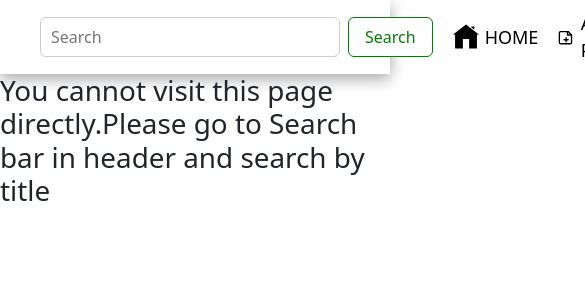
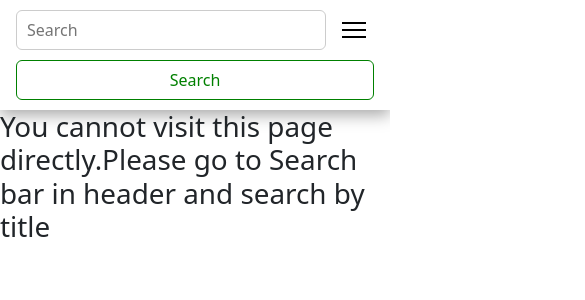
Before and after one commit to MudassirAli399/Blogging_website, a React (Vite) app in the folder Project_Blog_Frontend/: page /Search in a window 390 px wide. Shown: the top 300 px of the page, 585 px wide, since content can reach past the window. Built offline with nearby package versions, Linux system fonts and the light colour scheme.

Commit message:
Responsiveness done

```diff
--- a/Project_Blog_Frontend/src/Pages/Body.jsx
+++ b/Project_Blog_Frontend/src/Pages/Body.jsx
@@ -70,7 +70,7 @@ export default function Postdetails(){
   (
 
     <div className="container" >
-      <div className="row" >
+      <div className="row"  >
 
       {Posts && Posts.map((post) => {
         if(post.id == id){return(<PostCard  image={`https://blogging-website.site/${post.IMAGE}`} Title={post.TITLE} Summary={post.SUMMARY} button={true} Content={post.CONTENT} date={post.date} id={nanoid()} />)
--- a/Project_Blog_Frontend/src/Pages/Header.jsx
+++ b/Project_Blog_Frontend/src/Pages/Header.jsx
@@ -101,6 +101,27 @@ export default function Header() {
     }
 
   }, [SearchText]);
+  const [menuOpen, setMenuOpen] = React.useState(false);
+const [isMobile, setIsMobile] = React.useState(window.innerWidth < 768);
+
+React.useEffect(() => {
+
+    const handleResize = () => {
+        const mobile = window.innerWidth < 768;
+        setIsMobile(mobile);
+        if (!mobile) setMenuOpen(false); // desktop pe menu hamesha khula treat hota hai
+    };
+
+    handleResize();
+
+    window.addEventListener("resize", handleResize);
+
+    return () => {
+        window.removeEventListener("resize", handleResize);
+    };
+
+}, []);
+
 
 
 
@@ -197,18 +218,21 @@ export default function Header() {
           width: "100%",
           backgroundColor: "#ffffff",
           boxShadow: "rgba(0, 0, 0, 0.35) 0px 5px 15px",
-          padding: "10px 40px",
+          padding: isMobile ? "10px 16px" : "10px 40px",
           display: "flex",
-          alignItems: "center",
+          flexDirection: isMobile ? "column" : "row",
+          alignItems: isMobile ? "stretch" : "center",
           justifyContent: "space-between",
-          gap: "20px",
+          gap: isMobile ? "10px" : "20px",
         }}
       >
 
-        {/* Search Bar */}
-        <div style={{ display: "flex", gap: "8px" }}>
+        {/* Top row: Search Bar + Hamburger */}
+        <div style={{ display: "flex", alignItems: "center", justifyContent: "space-between", gap: "8px" }}>
+
+          <div style={{ display: "flex", gap: "8px", flex: 1 }}>
             <input
-            style={{ width: "300px", height: "40px", padding: "0 10px", borderRadius: "6px", border: "1px solid #ccc" }}
+              style={{ width: isMobile ? "100%" : "300px", height: "40px", padding: "0 10px", borderRadius: "6px", border: "1px solid #ccc" }}
               type="text"
               placeholder="Search"
               value={SearchText}
@@ -216,37 +240,90 @@ export default function Header() {
                 setSearchText(e.target.value)
               }}
             />
+            {!isMobile && (
               <Link to="Search"><button onClick={
                 handlesumbit
-            // ()=>{if(TextSearched == SearchText) return; else setTextSearched(SearchText)}
-
               }
                 style={{ height: "40px", padding: "0 16px", borderRadius: "6px", border: "1px solid green", color: "green", backgroundColor: "white", cursor: "pointer" }}
                 type="button"
               >
                 Search
               </button></Link>
+            )}
           </div>
 
+          {/* Hamburger - mobile only */}
+          {isMobile && (
+            <button
+              onClick={() => setMenuOpen(!menuOpen)}
+              style={{
+                width: "40px",
+                height: "40px",
+                flexShrink: 0,
+                background: "transparent",
+                border: "none",
+                cursor: "pointer",
+                display: "flex",
+                flexDirection: "column",
+                justifyContent: "center",
+                alignItems: "center",
+                gap: "5px",
+              }}
+              aria-label="Toggle menu"
+            >
+              <span style={{
+                display: "block", width: "24px", height: "2px", backgroundColor: "black",
+                transform: menuOpen ? "rotate(45deg) translate(5px, 5px)" : "none",
+                transition: "transform 0.2s"
+              }} />
+              <span style={{
+                display: "block", width: "24px", height: "2px", backgroundColor: "black",
+                opacity: menuOpen ? 0 : 1,
+                transition: "opacity 0.2s"
+              }} />
+              <span style={{
+                display: "block", width: "24px", height: "2px", backgroundColor: "black",
+                transform: menuOpen ? "rotate(-45deg) translate(5px, -5px)" : "none",
+                transition: "transform 0.2s"
+              }} />
+            </button>
+          )}
+
+        </div>
+
+        {/* Mobile search button, shown below input when on mobile */}
+        {isMobile && (
+          <Link to="Search" style={{ width: "100%" }}>
+            <button onClick={handlesumbit}
+              style={{ width: "100%", height: "40px", padding: "0 16px", borderRadius: "6px", border: "1px solid green", color: "green", backgroundColor: "white", cursor: "pointer" }}
+              type="button"
+            >
+              Search
+            </button>
+          </Link>
+        )}
+
+        {/* Collapsible nav section */}
+        <div style={{
+          display: (isMobile && !menuOpen) ? "none" : "flex",
+          flexDirection: isMobile ? "column" : "row",
+          alignItems: isMobile ? "stretch" : "center",
+          justifyContent: isMobile ? "flex-start" : "space-between",
+          gap: isMobile ? "12px" : "20px",
+          width: isMobile ? "100%" : "auto",
+        }}>
+
         {/* HOME */}
-        <NavLink to="Home" style={navlinkStyle}>
+        <NavLink to="Home" style={navlinkStyle} onClick={() => setMenuOpen(false)}>
           <svg xmlns="http://www.w3.org/2000/svg" width="26" height="26" viewBox="0 0 50 50">
             <path fill="currentColor" d="M 25 1.0507812 C 24.7825 1.0507812 24.565859 1.1197656 24.380859 1.2597656 L 1.3808594 19.210938 C 0.95085938 19.550938 0.8709375 20.179141 1.2109375 20.619141 C 1.5509375 21.049141 2.1791406 21.129062 2.6191406 20.789062 L 4 19.710938 L 4 46 C 4 46.55 4.45 47 5 47 L 19 47 L 19 29 L 31 29 L 31 47 L 45 47 C 45.55 47 46 46.55 46 46 L 46 19.710938 L 47.380859 20.789062 C 47.570859 20.929063 47.78 21 48 21 C 48.3 21 48.589063 20.869141 48.789062 20.619141 C 49.129063 20.179141 49.049141 19.550938 48.619141 19.210938 L 25.619141 1.2597656 C 25.434141 1.1197656 25.2175 1.0507812 25 1.0507812 z M 35 5 L 35 6.0507812 L 41 10.730469 L 41 5 L 35 5 z" />
           </svg>
           <span style={{ fontSize: "18px" }}>HOME</span>
         </NavLink>
 
-        {/* ABOUT - no link, just display */}
-        {/* <div style={{ display: "flex", alignItems: "center", gap: "6px", color: "black", cursor: "pointer" }}>
-          <svg xmlns="http://www.w3.org/2000/svg" width="26" height="26" viewBox="0 0 50 50">
-            <path fill="currentColor" d="M 25 1 C 11.222656 1 0 10.878906 0 23.1875 C 0 29.234375 2.773438 34.664063 7.21875 38.6875 C 6.546875 40.761719 5.046875 42.398438 3.53125 43.65625 C 2.714844 44.332031 1.933594 44.910156 1.3125 45.46875 C 1.003906 45.746094 0.722656 46.027344 0.5 46.375 C 0.277344 46.722656 0.078125 47.21875 0.21875 47.75 L 0.34375 48.15625 L 0.6875 48.375 C 1.976563 49.117188 3.582031 49.246094 5.3125 49.125 C 7.042969 49.003906 8.929688 48.605469 10.78125 48.09375 C 14.375 47.101563 17.75 45.6875 19.53125 44.90625 C 21.289063 45.273438 23.054688 45.5 24.90625 45.5 C 38.683594 45.5 49.90625 35.621094 49.90625 23.3125 C 49.90625 11.007813 38.78125 1 25 1 Z" />
-          </svg>
-          <span style={{ fontSize: "18px" }}>ABOUT</span>
-        </div> */}
-
         {/* ADD POST */}
         <div onClick={updatestate}>
-          <NavLink to="AddPost" style={navlinkStyle}>
+          <NavLink to="AddPost" style={navlinkStyle} onClick={() => setMenuOpen(false)}>
             <svg xmlns="http://www.w3.org/2000/svg" width="26" height="26" viewBox="0 0 24 24" fill="none" stroke="currentColor" strokeWidth="2" strokeLinecap="round" strokeLinejoin="round">
               <path d="M4 4h11l5 5v11a2 2 0 0 1-2 2H4a2 2 0 0 1-2-2V6a2 2 0 0 1 2-2z" />
               <polyline points="14 4 14 9 19 9" />
@@ -267,7 +344,7 @@ export default function Header() {
               <span style={{ fontSize: "18px" }}>ACTIVE</span>
             </div>
           ) : (
-            <NavLink to="Signup" style={navlinkStyle}>
+            <NavLink to="Signup" style={navlinkStyle} onClick={() => setMenuOpen(false)}>
               <svg xmlns="http://www.w3.org/2000/svg" viewBox="0 0 48 48" width="26" height="26">
                 <path fill="currentColor" d="M6 10v28c0 2.21 1.79 4 4 4h28c2.21 0 4-1.79 4-4V10c0-2.21-1.79-4-4-4H10c-2.21 0-4 1.79-4 4zm24 8c0 3.32-2.69 6-6 6s-6-2.68-6-6c0-3.31 2.69-6 6-6s6 2.69 6 6zM12 34c0-4 8-6.2 12-6.2S36 30 36 34v2H12v-2z" />
               </svg>
@@ -283,10 +360,10 @@ export default function Header() {
               <svg xmlns="http://www.w3.org/2000/svg" viewBox="0 0 48 48" width="26" height="26">
                 <path fill="currentColor" d="M6 10v28c0 2.21 1.79 4 4 4h28c2.21 0 4-1.79 4-4V10c0-2.21-1.79-4-4-4H10c-2.21 0-4 1.79-4 4zm24 8c0 3.32-2.69 6-6 6s-6-2.68-6-6c0-3.31 2.69-6 6-6s6 2.69 6 6zM12 34c0-4 8-6.2 12-6.2S36 30 36 34v2H12v-2z" />
               </svg>
-              <button onClick={()=>{dispatch(logout())}} style={{ backgroundColor: "transparent", border: "none", cursor: "pointer" }}><span style={{ fontSize: "18px" }}>LOGOUT</span></button>
+              <button onClick={()=>{dispatch(logout()); setMenuOpen(false);}} style={{ backgroundColor: "transparent", border: "none", cursor: "pointer" }}><span style={{ fontSize: "18px" }}>LOGOUT</span></button>
             </div>
           ) : (
-            <NavLink to="Signin" style={navlinkStyle}>
+            <NavLink to="Signin" style={navlinkStyle} onClick={() => setMenuOpen(false)}>
               <svg xmlns="http://www.w3.org/2000/svg" viewBox="0 0 48 48" width="26" height="26">
                 <path fill="currentColor" d="M6 10v28c0 2.21 1.79 4 4 4h28c2.21 0 4-1.79 4-4V10c0-2.21-1.79-4-4-4H10c-2.21 0-4 1.79-4 4zm24 8c0 3.32-2.69 6-6 6s-6-2.68-6-6c0-3.31 2.69-6 6-6s6 2.69 6 6zM12 34c0-4 8-6.2 12-6.2S36 30 36 34v2H12v-2z" />
               </svg>
@@ -296,6 +373,8 @@ export default function Header() {
         </div>
 
         </div>
+
+      </div>
     </>
   );
 }
--- a/Project_Blog_Frontend/src/Pages/Search.jsx
+++ b/Project_Blog_Frontend/src/Pages/Search.jsx
@@ -68,7 +68,7 @@ export default function Search({
         }
         else{
 
-          return(<PostCard  image={`http://localhost/apicall/Project-Blog-Backend/${post.IMAGE}`} Title={post.TITLE} Summary={post.SUMMARY} button={false} Content={post.CONTENT} date={post.date} />)}
+          return(<PostCard  image={`https://blogging-website.site/${post.IMAGE}`} Title={post.TITLE} Summary={post.SUMMARY} button={false} Content={post.CONTENT} date={post.date} />)}
 
         } )}
 
@@ -76,7 +76,7 @@ export default function Search({
       {loader && (<h1>Loading</h1>)}
 
       {LoadMore > 0 && (
-        <button onClick={search} id="loadmore">Load More</button>
+        <center> <button onClick={search} id="loadmore" style={{marginTop:"2%",borderRadius:"20px",height:"40px"}}>Load More</button></center>
       )}
 
    </div>) : (<h1>You are not logged in</h1>) ): (id ? (<h1>Loading</h1>) : (<h1>You are not logged in</h1>))
--- a/Project_Blog_Frontend/src/components/CSS/Input.css
+++ b/Project_Blog_Frontend/src/components/CSS/Input.css
@@ -76,7 +76,7 @@
   color: #333333;
 }
 .inputforpostsummary{
-  width: 600px;
+  width: 100%;
   padding: 12px 15px;
   border-radius: 8px;
   border: 1px solid #dddddd;
```
Also changed, not shown: Project_Blog_Frontend/src/components/Elements/AddPostForm.jsx (line endings or trailing spaces). Lines whose indentation alone changed are shown as unchanged.
